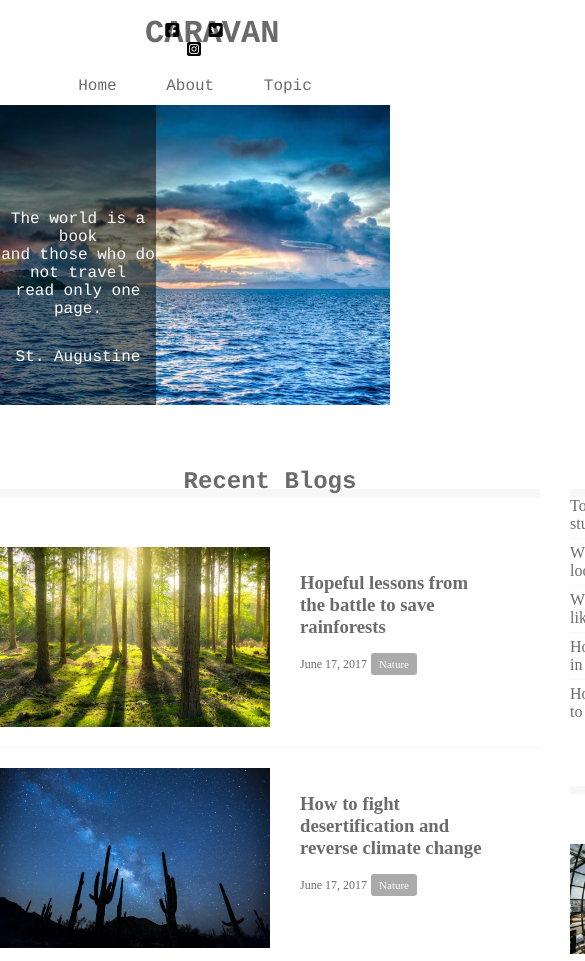
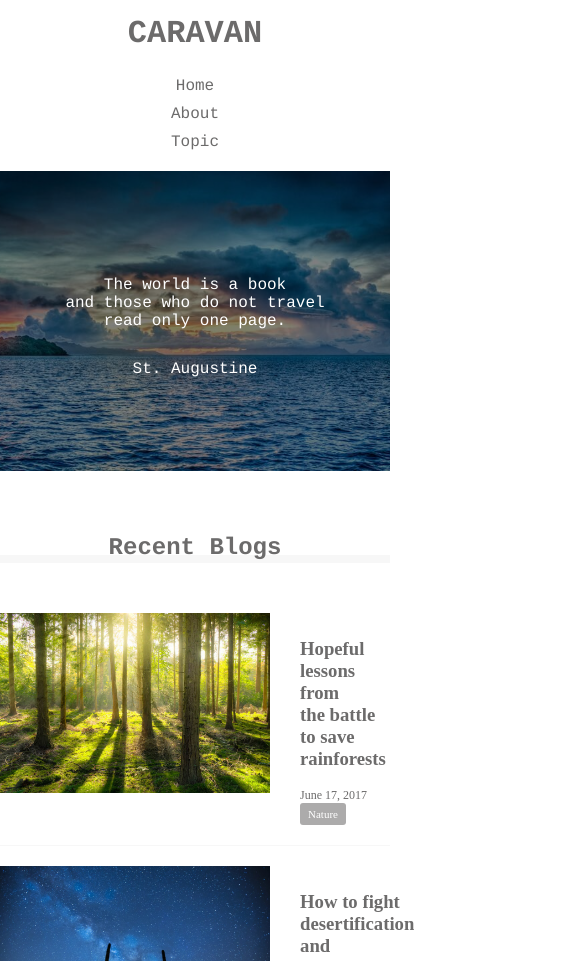
Before and after one commit to Jihye19249205/html_css, a plain HTML site: page caravan/index.html in a window 390 px wide. Shown: the top 961 px of the page, 585 px wide, since content can reach past the window. Drawn offline with Linux system fonts and the light colour scheme.

Commit message:
[en route]1-tesk1

```diff
--- a/caravan/style.css
+++ b/caravan/style.css
@@ -49,8 +49,8 @@ header .heading {
 }
 
 .main-visual {
-  width: 100%; /* 横幅いっぱい */
-  height: 300px; /* 高さ300px */
+  width: 100%;
+  height: 300px;
   background-image: url(image/image.caravan/mv.jpg);
   background-size: cover;
   background-position: center;
@@ -236,29 +236,54 @@ footer {
   color: black;
 }
 
-@media screen and (max-width: 1024px) {
-  header {
-  width: 100%;
- }
-}
 
-@media screen and (max-width: 768px) {
-  header {
-  width: 100%;
-  padding: 15px 0;
-  margin: 0 auto;
-  text-align: center;
-  position: relative;
- }
-}
 
 @media screen and (max-width: 425px) {
+
   header {
-   width: 100px;
+    width: 100%;
   }
 
-  .social i {
-  display: inline-block;
-  margin-left: 20px;
+  .nav-list {
+    width: 100%;
+  }
+
+  .nav-list-item {
+    width: 100%;
+    margin: 0 0 10px 0;
+  }
+
+  .social {
+    display: none;
+  }
+
+  .main-visual-content{
+    width: 100%;
+  }
+
+  main {
+    width: 100%;
+    display: block;
+  }
+
+  .blog {
+    width: 100%;
+    margin: 0;
+  }
+
+  .blog-box {
+
+  }
+
+  .pagination {
+    width: 100%;
+  }
+
+  .sidebar {
+    width: 100%;
+  }
+
+  footer {
+    width: 100%;
   }
 }
```
